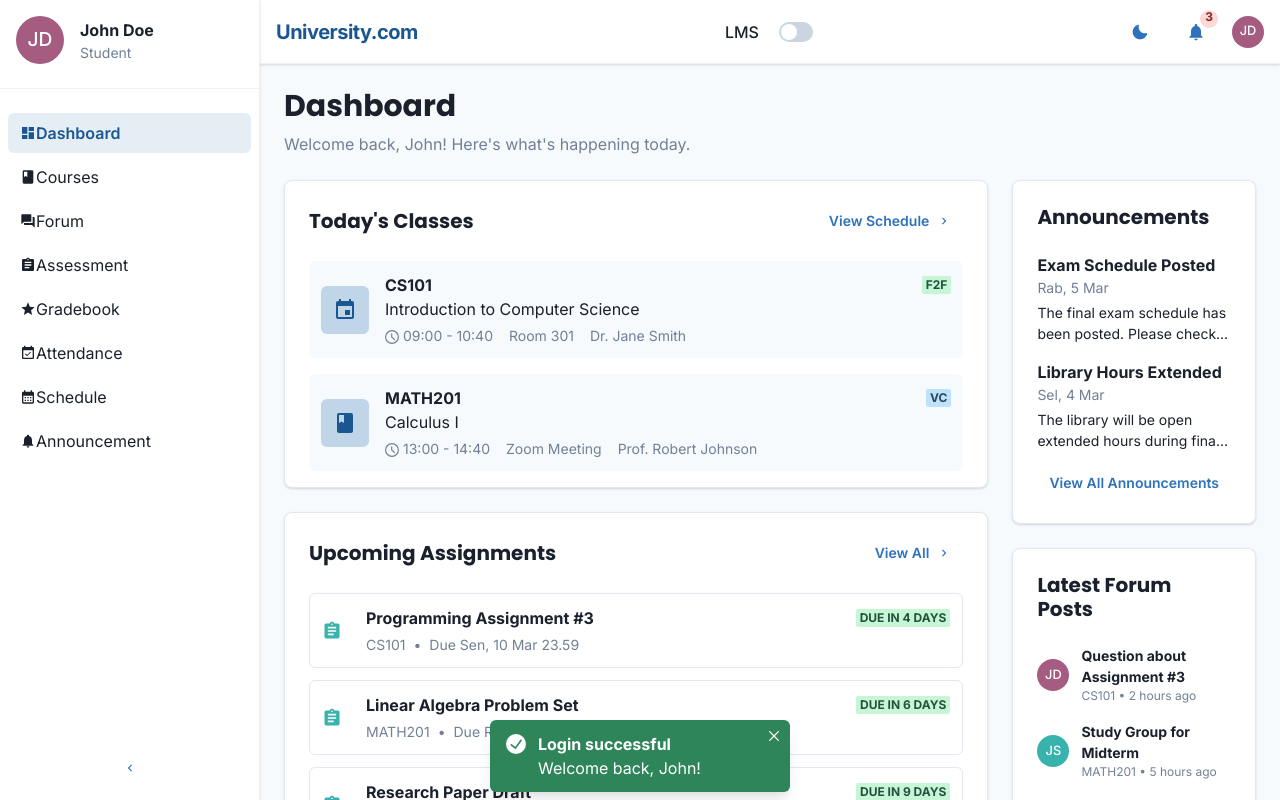
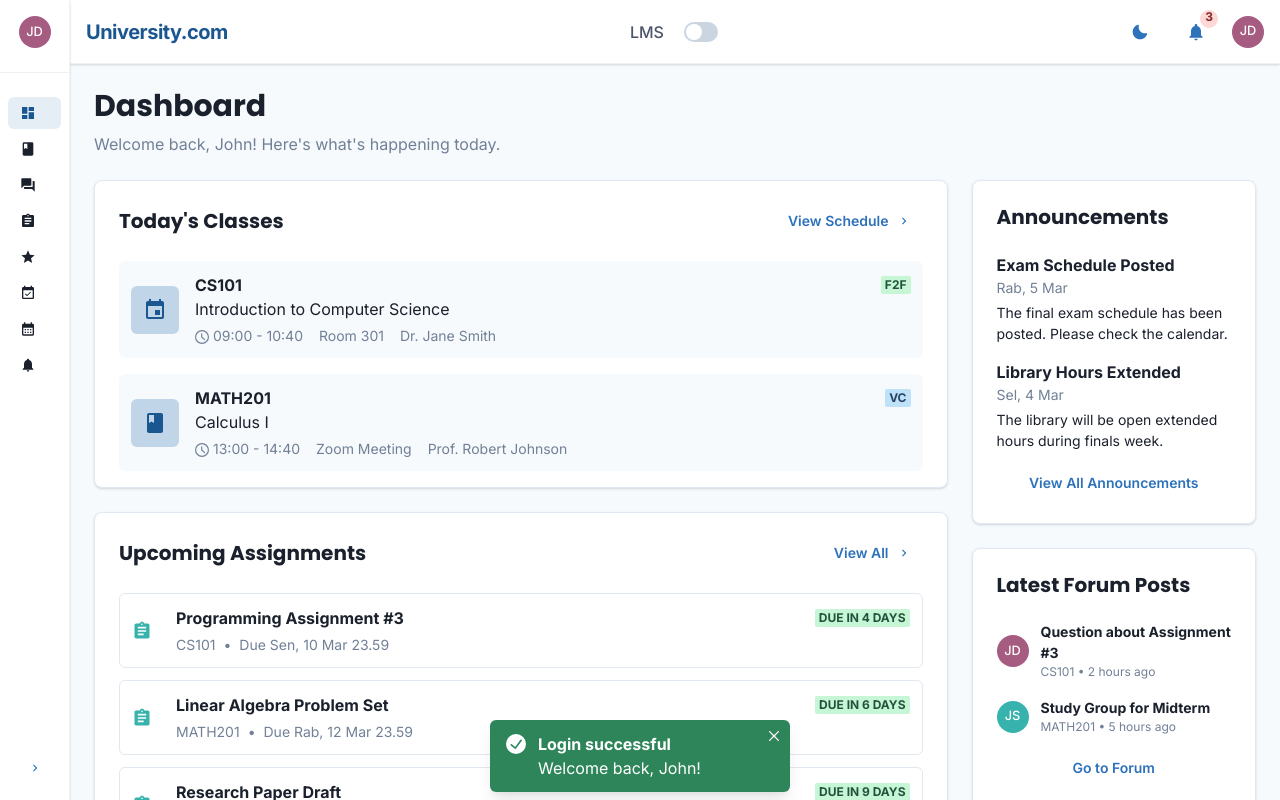
Before and after one commit to luthfidi/university-lms, a React (Vite) app: page /login in a window 1280 px wide. Both pictures are taken after typing "Sample", "Sample123" into the empty fields and a click on the button "Sign In". Built offline with nearby package versions, Linux system fonts and the light colour scheme.

Commit message:
update sidebar

```diff
--- a/src/components/organisms/sidebar/Navbar.tsx
+++ b/src/components/organisms/sidebar/Navbar.tsx
@@ -14,23 +14,28 @@ import {
     Switch,
     FormLabel,
     HStack,
+    ResponsiveValue,
   } from "@chakra-ui/react";
   import { BellIcon, SettingsIcon } from "@chakra-ui/icons";
   import { useNavigate } from "react-router-dom";
   import useAuthStore from "@/store/authStore";
   import { AppModule } from "@/types/global";
-import ThemeToggleButton from "./ThemeToggleButton"; // Import the new component
+  import ThemeToggleButton from "./ThemeToggleButton";
 
   interface NavbarProps {
-  marginLeft: string;
+    marginLeft: ResponsiveValue<string>;
+    isCollapsed?: boolean;
   }
 
-const Navbar: React.FC<NavbarProps> = ({ marginLeft }) => {
+  const Navbar: React.FC<NavbarProps> = ({ marginLeft, isCollapsed }) => {
     const { user, logout, activeModule, setActiveModule } = useAuthStore();
     const navigate = useNavigate();
 
+    // Use proper color values that work well in both modes
     const bgColor = useColorModeValue("white", "gray.800");
     const borderColor = useColorModeValue("gray.100", "gray.700");
+    const titleColor = useColorModeValue("brand.primary.700", "brand.primary.200");
+    const textColor = useColorModeValue("gray.600", "gray.300");
 
     const handleLogout = () => {
       logout();
@@ -61,15 +66,15 @@ const Navbar: React.FC<NavbarProps> = ({ marginLeft }) => {
         zIndex={5}
         px={4}
         boxShadow="sm"
-      transition="left 0.2s ease"
+        transition="left 0.3s ease"
       >
         <Flex h="full" align="center" justify="space-between">
           {/* Logo / Title */}
-        <Box>
+          <Box ml={{ base: "40px", md: isCollapsed ? "0" : "0" }}>
             <Text
               fontSize="xl"
               fontWeight="bold"
-            color="brand.primary.700"
+              color={titleColor}
               letterSpacing="tight"
             >
               University.com
@@ -78,7 +83,7 @@ const Navbar: React.FC<NavbarProps> = ({ marginLeft }) => {
 
           {/* Module Toggle */}
           <HStack spacing={2}>
-          <FormLabel htmlFor="module-toggle" mb="0">
+            <FormLabel htmlFor="module-toggle" mb="0" color={textColor}>
               {activeModule === "lms" ? "LMS" : "My University"}
             </FormLabel>
             <Switch
--- a/src/components/organisms/sidebar/Sidebar.tsx
+++ b/src/components/organisms/sidebar/Sidebar.tsx
@@ -1,4 +1,3 @@
-import { useState } from "react";
 import {
   Box,
   VStack,
@@ -8,6 +7,7 @@ import {
   Divider,
   IconButton,
   useColorModeValue,
+  Tooltip,
 } from "@chakra-ui/react";
 import { useNavigate, useLocation } from "react-router-dom";
 import useNavigation from "@/hooks/useNavigation";
@@ -18,10 +18,16 @@ import NavItem from "./NavItem";
 interface SidebarProps {
   width: string;
   collapsedWidth: string;
+  isCollapsed: boolean;
+  onToggleCollapse: () => void;
 }
 
-const Sidebar: React.FC<SidebarProps> = ({ width, collapsedWidth }) => {
-  const [isCollapsed, setIsCollapsed] = useState(false);
+const Sidebar: React.FC<SidebarProps> = ({
+  width,
+  collapsedWidth,
+  isCollapsed,
+  onToggleCollapse
+}) => {
   const navigation = useNavigation();
   const { user } = useAuthStore();
   const navigate = useNavigate();
@@ -29,6 +35,8 @@ const Sidebar: React.FC<SidebarProps> = ({ width, collapsedWidth }) => {
 
   const bgColor = useColorModeValue("white", "gray.800");
   const borderColor = useColorModeValue("gray.100", "gray.700");
+  const textColor = useColorModeValue("gray.700", "gray.200");
+  const secondaryTextColor = useColorModeValue("gray.500", "gray.400");
 
   if (!user) return null;
 
@@ -45,7 +53,7 @@ const Sidebar: React.FC<SidebarProps> = ({ width, collapsedWidth }) => {
       bg={bgColor}
       borderRight="1px"
       borderColor={borderColor}
-      transition="width 0.2s ease"
+      transition="width 0.3s ease"
       zIndex={10}
       overflowX="hidden"
       boxShadow="sm"
@@ -66,10 +74,10 @@ const Sidebar: React.FC<SidebarProps> = ({ width, collapsedWidth }) => {
             />
             {!isCollapsed && (
               <Box>
-                <Text fontWeight="bold" noOfLines={1}>
+                <Text fontWeight="bold" noOfLines={1} color={textColor}>
                   {user.firstName} {user.lastName}
                 </Text>
-                <Text fontSize="sm" color="gray.500" noOfLines={1}>
+                <Text fontSize="sm" color={secondaryTextColor} noOfLines={1}>
                   {user.role.charAt(0).toUpperCase() + user.role.slice(1)}
                 </Text>
               </Box>
@@ -96,14 +104,20 @@ const Sidebar: React.FC<SidebarProps> = ({ width, collapsedWidth }) => {
 
         {/* Collapse Toggle */}
         <Box px={4}>
+          <Tooltip
+            label={isCollapsed ? "Expand sidebar" : "Collapse sidebar"}
+            placement={isCollapsed ? "right" : "top"}
+            hasArrow
+          >
             <IconButton
               aria-label={isCollapsed ? "Expand sidebar" : "Collapse sidebar"}
               icon={isCollapsed ? <ChevronRightIcon /> : <ChevronLeftIcon />}
-            onClick={() => setIsCollapsed(!isCollapsed)}
+              onClick={onToggleCollapse}
               variant="ghost"
               size="sm"
               width="full"
             />
+          </Tooltip>
         </Box>
       </VStack>
     </Box>
--- a/src/layouts/MainLayout.tsx
+++ b/src/layouts/MainLayout.tsx
@@ -1,7 +1,8 @@
-import { Box, Flex, useColorModeValue } from "@chakra-ui/react";
-import { ReactNode } from "react";
+import { Box, Flex, useColorModeValue, IconButton, useBreakpointValue } from "@chakra-ui/react";
+import { ReactNode, useState, useEffect } from "react";
 import Sidebar from "@/components/organisms/sidebar/Sidebar";
 import Navbar from "@/components/organisms/sidebar/Navbar";
+import { HamburgerIcon } from "@chakra-ui/icons";
 
 interface MainLayoutProps {
   children: ReactNode;
@@ -13,23 +14,80 @@ const SIDEBAR_COLLAPSED_WIDTH = "70px";
 const NAVBAR_HEIGHT = "64px";
 
 const MainLayout: React.FC<MainLayoutProps> = ({ children }) => {
+  // State for sidebar collapse
+  const [isCollapsed, setIsCollapsed] = useState(false);
+  const [isMobileNavOpen, setIsMobileNavOpen] = useState(false);
+
   // Use responsive background color based on color mode
   const bgColor = useColorModeValue("gray.50", "gray.900");
 
+  // Detect if we're on mobile
+  const isMobile = useBreakpointValue({ base: true, md: false });
+
+  // Auto-collapse on mobile
+  useEffect(() => {
+    if (isMobile) {
+      setIsCollapsed(true);
+    }
+  }, [isMobile]);
+
+  // Toggle sidebar collapse state
+  const toggleSidebar = () => {
+    setIsCollapsed(!isCollapsed);
+  };
+
+  // Handle mobile menu toggle
+  const toggleMobileNav = () => {
+    setIsMobileNavOpen(!isMobileNavOpen);
+  };
+
+  // Current sidebar width
+  const sidebarWidth = isCollapsed ? SIDEBAR_COLLAPSED_WIDTH : SIDEBAR_WIDTH;
+
   return (
     <Flex h="100vh" bg={bgColor}>
+      {/* Mobile menu toggle */}
+      {isMobile && (
+        <IconButton
+          aria-label="Toggle navigation"
+          icon={<HamburgerIcon />}
+          position="fixed"
+          top="12px"
+          left="12px"
+          zIndex={20}
+          size="md"
+          variant="ghost"
+          onClick={toggleMobileNav}
+          display={{ base: "flex", md: "none" }}
+        />
+      )}
+
       {/* Sidebar */}
-      <Sidebar width={SIDEBAR_WIDTH} collapsedWidth={SIDEBAR_COLLAPSED_WIDTH} />
+      <Box
+        display={{ base: isMobileNavOpen ? "block" : "none", md: "block" }}
+        onClick={() => isMobile && setIsMobileNavOpen(false)}
+      >
+        <Sidebar
+          width={SIDEBAR_WIDTH}
+          collapsedWidth={SIDEBAR_COLLAPSED_WIDTH}
+          isCollapsed={isCollapsed}
+          onToggleCollapse={toggleSidebar}
+        />
+      </Box>
 
       {/* Main content area */}
       <Box
-        ml={SIDEBAR_WIDTH}
-        w={`calc(100% - ${SIDEBAR_WIDTH})`}
+        ml={{ base: "0", md: sidebarWidth }}
+        w={{ base: "100%", md: `calc(100% - ${sidebarWidth})` }}
         h="full"
         position="relative"
+        transition="margin-left 0.3s ease, width 0.3s ease"
       >
         {/* Navbar */}
-        <Navbar marginLeft={SIDEBAR_WIDTH} />
+        <Navbar
+          marginLeft={{ base: "0", md: sidebarWidth }}
+          isCollapsed={isCollapsed}
+        />
 
         {/* Page content */}
         <Box
```
Lines whose indentation alone changed are shown as unchanged.
